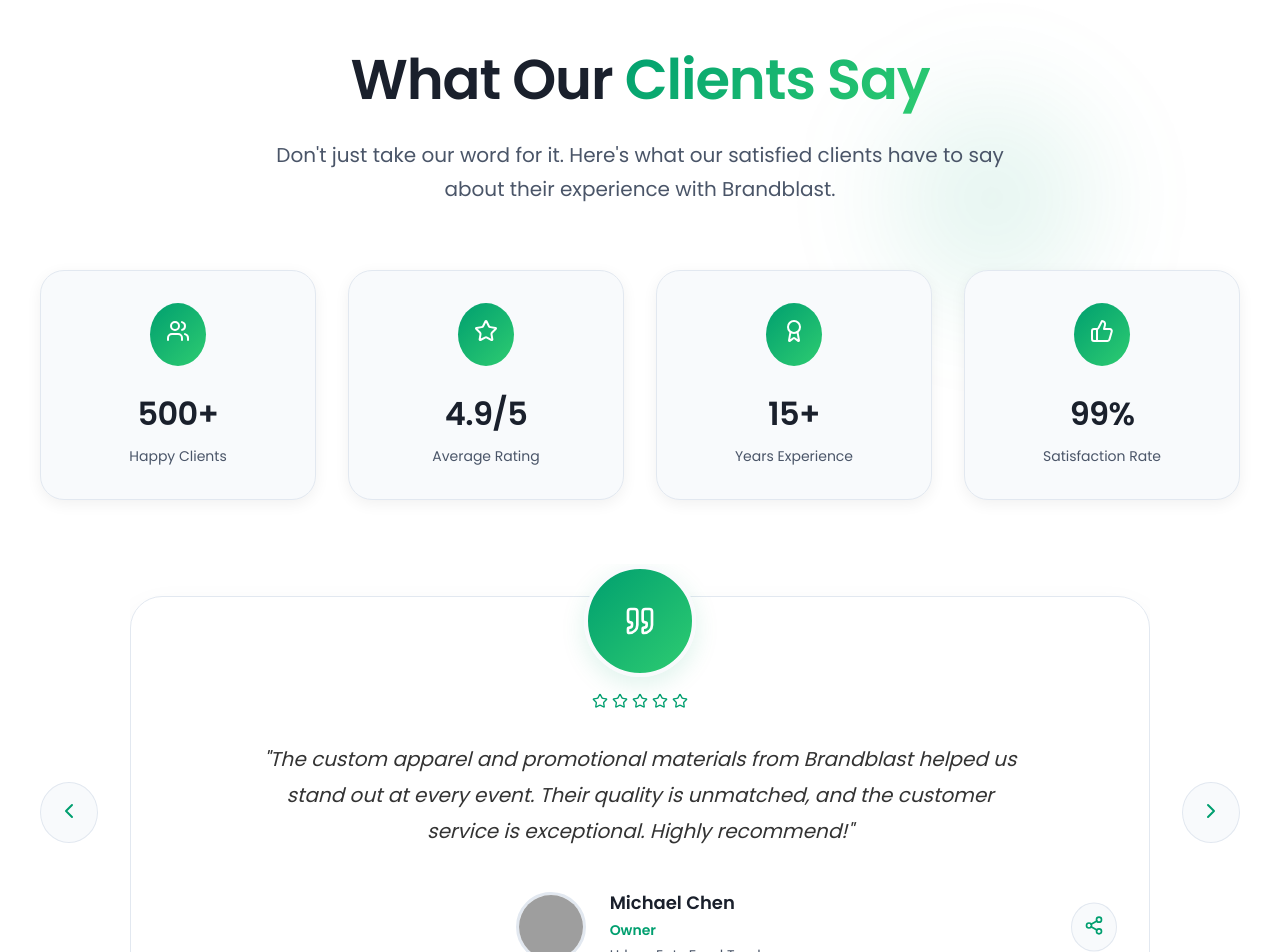
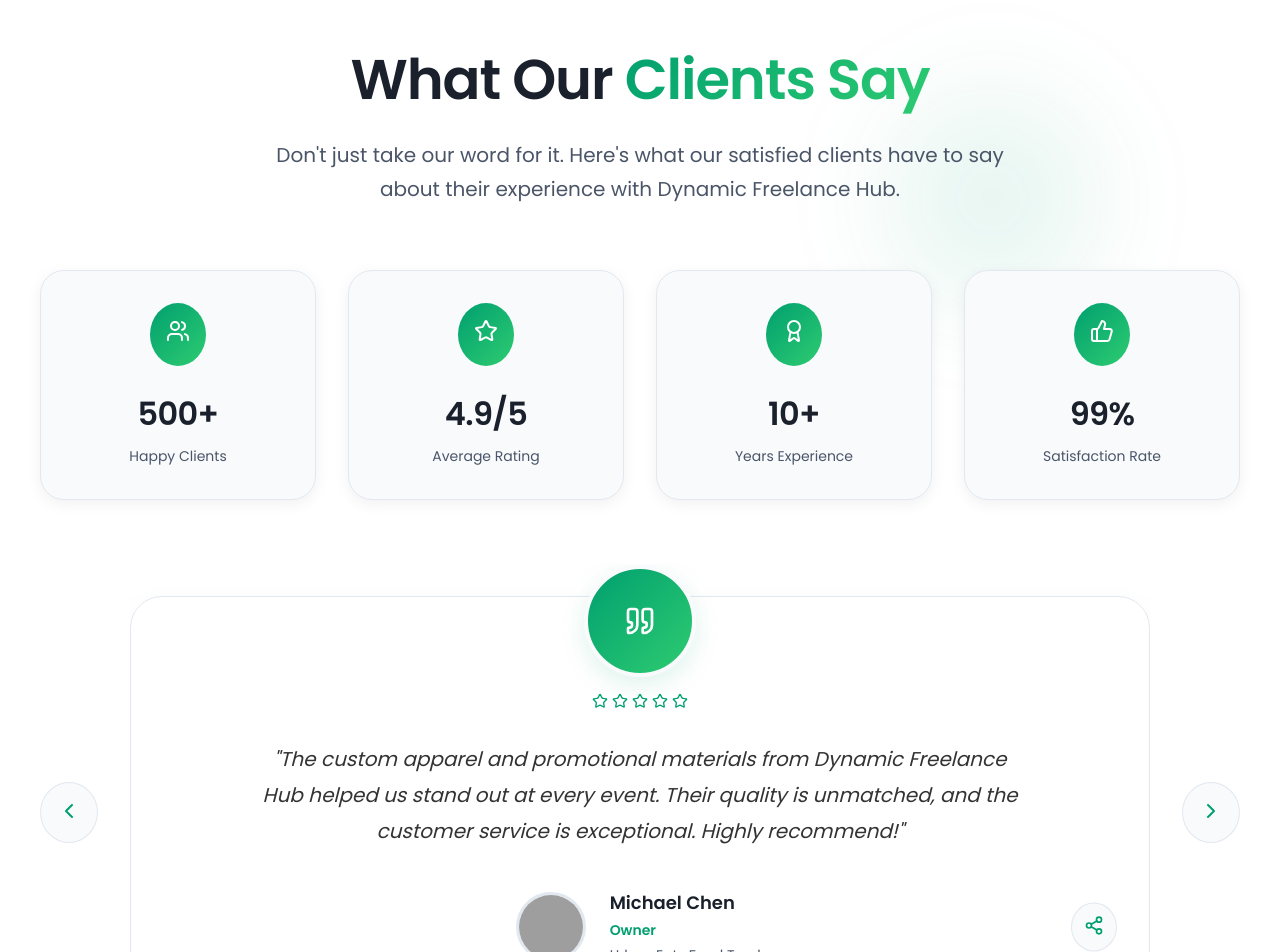
Before and after one commit to Godswillomuka/Dynamic-freelance-hub, a React (Create React App) app: page / in a window 1280 px wide. Shown: the part 5320-6272 px from the top of the page. Built offline with nearby package versions, Linux system fonts and the light colour scheme; grey boxes are pictures that could not be loaded.

Commit message:
added number of years the company has been working

```diff
--- a/src/components/Review.js
+++ b/src/components/Review.js
@@ -15,7 +15,7 @@ const Reviews = () => {
       company: 'TechStart Solutions',
       role: 'Marketing Director',
       rating: 5,
-      text: 'Brandblast transformed our entire brand identity! Their attention to detail and creative vision exceeded our expectations. The vehicle wraps they designed for our fleet have significantly increased our brand visibility.',
+      text: 'Dynamic Freelance Hub transformed our entire brand identity! Their attention to detail and creative vision exceeded our expectations. The vehicle wraps they designed for our fleet have significantly increased our brand visibility.',
       image: 'https://images.pexels.com/photos/3184339/pexels-photo-3184339.jpeg',
       service: 'Brand Design & Vehicle Wraps',
       date: '2024-01-15'
@@ -26,7 +26,7 @@ const Reviews = () => {
       company: 'Urban Eats Food Truck',
       role: 'Owner',
       rating: 5,
-      text: 'The custom apparel and promotional materials from Brandblast helped us stand out at every event. Their quality is unmatched, and the customer service is exceptional. Highly recommend!',
+      text: 'The custom apparel and promotional materials from Dynamic Freelance Hub helped us stand out at every event. Their quality is unmatched, and the customer service is exceptional. Highly recommend!',
       image: 'https://images.pexels.com/photos/3806749/pexels-photo-3806749.jpeg',
       service: 'Custom Apparel & Promotional Products',
       date: '2024-02-03'
@@ -37,7 +37,7 @@ const Reviews = () => {
       company: 'Luxe Beauty Co.',
       role: 'Brand Manager',
       rating: 5,
-      text: 'The premium finishing work on our packaging is absolutely stunning. The foil stamping and embossing details make our products feel truly luxury. Brandblast understands quality.',
+      text: 'The premium finishing work on our packaging is absolutely stunning. The foil stamping and embossing details make our products feel truly luxury. Dynamic Freelance Hub understands quality.',
       image: 'https://images.pexels.com/photos/3184465/pexels-photo-3184465.jpeg',
       service: 'Premium Finishing & Packaging',
       date: '2024-01-28'
@@ -48,7 +48,7 @@ const Reviews = () => {
       company: 'Summit Construction',
       role: 'Operations Manager',
       rating: 5,
-      text: 'Professional, reliable, and creative. Brandblast delivered our trade show displays on time and they looked incredible. We received so many compliments and leads at the expo.',
+      text: 'Professional, reliable, and creative. Dynamic Freelance Hub delivered our trade show displays on time and they looked incredible. We received so many compliments and leads at the expo.',
       image: 'https://images.pexels.com/photos/1687845/pexels-photo-1687845.jpeg',
       service: 'Trade Show Displays & Signage',
       date: '2024-02-10'
@@ -59,7 +59,7 @@ const Reviews = () => {
       company: 'Green Valley Organics',
       role: 'CEO',
       rating: 5,
-      text: 'From concept to completion, Brandblast made the entire process seamless. Their team understood our vision and brought it to life beautifully. Our new branding has boosted sales significantly.',
+      text: 'From concept to completion, Dynamic Freelance Hub made the entire process seamless. Their team understood our vision and brought it to life beautifully. Our new branding has boosted sales significantly.',
       image: 'https://images.pexels.com/photos/3747468/pexels-photo-3747468.jpeg',
       service: 'Complete Brand Identity',
       date: '2024-01-20'
@@ -80,7 +80,7 @@ const Reviews = () => {
   const stats = [
     { icon: Users, value: '500+', label: 'Happy Clients' },
     { icon: Star, value: '4.9/5', label: 'Average Rating' },
-    { icon: Award, value: '15+', label: 'Years Experience' },
+    { icon: Award, value: '10+', label: 'Years Experience' },
     { icon: ThumbsUp, value: '99%', label: 'Satisfaction Rate' }
   ];
 
@@ -117,7 +117,7 @@ const Reviews = () => {
     try {
       if (navigator.share) {
         await navigator.share({
-          title: 'Brandblast Client Review',
+          title: 'Dynamic Freelance Hub Client Review',
           text: shareText,
           url: shareUrl,
         });
@@ -186,7 +186,7 @@ const Reviews = () => {
           </h2>
 
           <p className="reviews__description">
-            Don't just take our word for it. Here's what our satisfied clients have to say about their experience with Brandblast.
+            Don't just take our word for it. Here's what our satisfied clients have to say about their experience with Dynamic Freelance Hub.
           </p>
         </motion.div>
 
```
